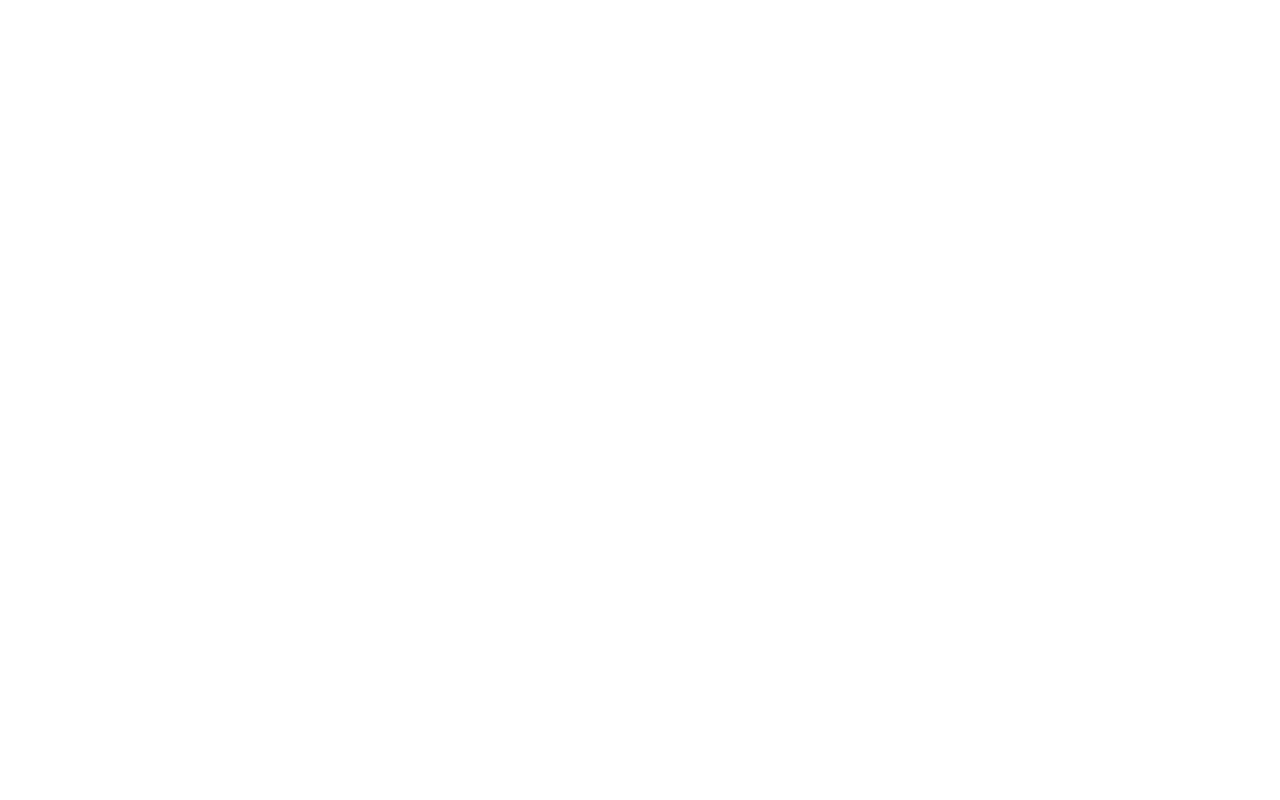
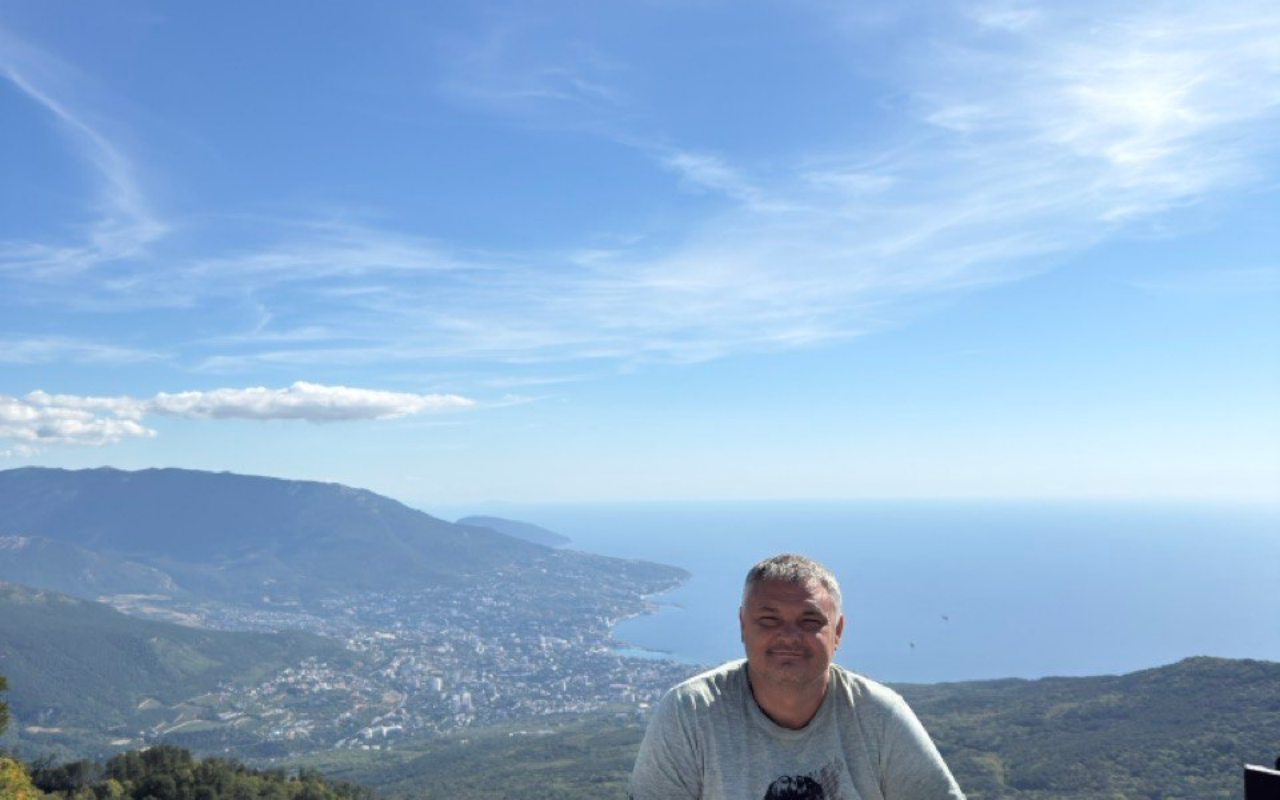
Before and after one commit to ivanklib/myfthrbd, a plain HTML site: page index.html in a window 1280 px wide. Drawn offline with Linux system fonts and the light colour scheme.

Commit message:
Update index.html

```diff
--- a/index.html
+++ b/index.html
@@ -5,7 +5,7 @@
     <title>День Рождения Папы</title>
     <style>
         body {
-            background-image: url('your_background_image.jpg'); /* замени на своё изображение */
+            background-image: url('photo_2025-12-11_22-35-45.jpg'); /* замени на своё изображение */
             background-size: cover;
             background-position: center;
             display: flex;
```
